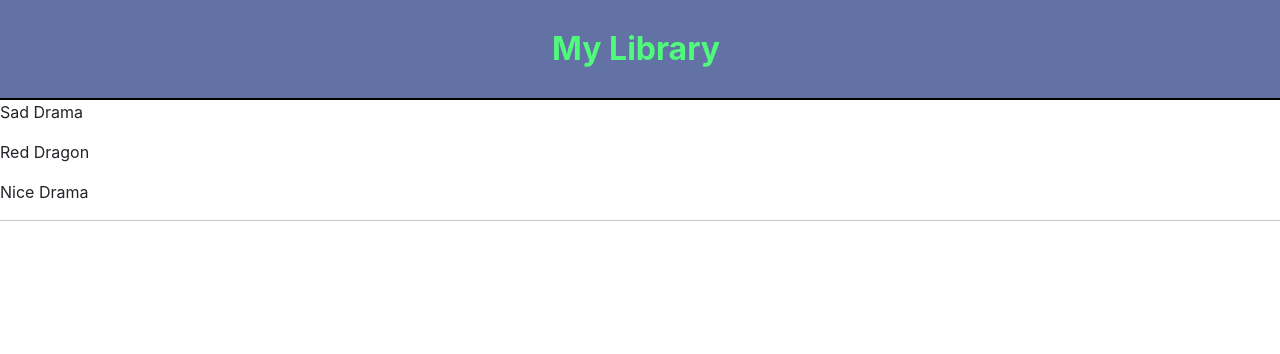
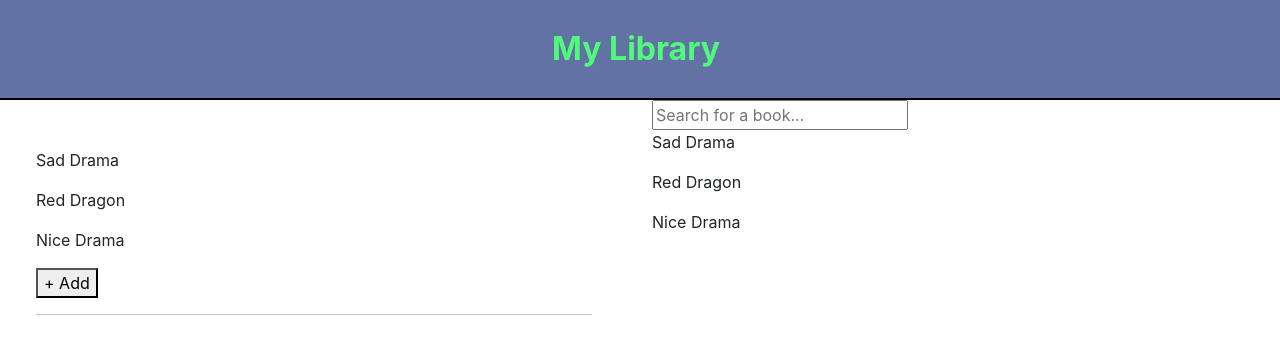
Before and after one commit to farashaeian/react-my-library, a React (Create React App) app: page / in a window 1280 px wide. Shown: the top 354 px of the page. Built offline with nearby package versions, Linux system fonts and the light colour scheme; some icons are missing.

Commit message:
try to add a searchbar

```diff
--- a/src/App.css
+++ b/src/App.css
@@ -6,3 +6,31 @@
     height: 100px;
     border-bottom: 2px solid black;
 }
+
+.searchbar form{
+    display: flex;
+  align-items: center;
+  justify-content: center;
+  margin-bottom: 1rem;
+  width: 100%;
+}
+
+.serachbar input[type="text"] {
+    padding: 0.5rem;
+    border-radius: 0.25rem;
+    border: none;
+    box-shadow: 0 1px 3px rgba(0, 0, 0, 0.2);
+    border: 1px solid rgba(0, 0, 0, 0.2);
+    width: 100%;
+    max-width: 250px;
+    margin-right: 0.5rem;
+  }
+
+ .searchbar button[type="submit"] {
+    padding: 0.5rem;
+    background-color: #007bff;
+    color: #fff;
+    border: none;
+    border-radius: 0.25rem;
+    cursor: pointer;
+  }
--- a/src/components/Books.jsx
+++ b/src/components/Books.jsx
@@ -1,5 +1,6 @@
 import React, { useState } from 'react';
 import Book from "./Book";
+// import SearchBar from './SearchBar';
 
 const Books = () => {
 
@@ -9,23 +10,30 @@ const Books = () => {
             'Author': 'Jck Black',
             "Publisher": 'Store',
             'Genre': 'drama',
-            "Prices": '40'
+            "Prices": '40',
+            "Borowers": ['Jack', 'Human', 'Jhon']
         },
         {
             "Name": 'Red Dragon',
             "Author": 'William Hook',
             "Publisher": 'Potters',
             "Genre": 'Fiction',
-            "Prices": '20'
+            "Prices": '20',
+            "Borowers": []
         },
         {
             "Name": 'Nice Drama',
             "Author": 'Alex Been',
             "Publisher": 'Store',
             "Genre": 'drama',
-            "Prices": '35'
+            "Prices": '35',
+            "Borowers": ['Jack', 'Human']
         }
     ];
+
+    const [searchTerm, setSearchTerm] = useState('');
+
+    // const [filteredData, setFilteredData] = useState(BooksList);
 
     const [selectedBook, setSelectedBook] = useState();
 
@@ -33,13 +41,60 @@ const Books = () => {
         setSelectedBook(book);
     };
 
+    const handleSearch = (event) => {
+        setSearchTerm(event.target.value);
+        setSelectedBook(null); // Clear selected book when performing a new search
+    };
+
+    // Filter books based on the search term
+    const filteredBooks = BooksList.filter((book) =>
+        book.Name.toLowerCase().includes(searchTerm.toLowerCase())
+    );
+
     return (
         <>
-            {BooksList.map((item, index) =>
-                <p key={index} onClick={() => showBook(item)}>{item.Name}</p>
-            )}
-            <hr />
-            {selectedBook && <Book book={selectedBook} />}
+            <div className='row'>
+                <div className='p-5 col-6'>
+                    {/* <SearchBar
+                        data={BooksList}
+                        setFilteredData={setFilteredData} />
+                    <br /> */}
+                    {BooksList.map((item, index) =>
+                        <p key={index} onClick={() => showBook(item)}>{item.Name}</p>
+                    )}
+                    <div>
+                        <button>+ Add</button>
+                    </div>
+                    <hr />
+                    {selectedBook && <Book book={selectedBook} />}
+                </div>
+                <div className='col-6'>
+                    <div>
+                        {/* Search bar */}
+                        <input
+                            type="text"
+                            placeholder="Search for a book..."
+                            value={searchTerm}
+                            onChange={handleSearch}
+                        />
+
+                        {/* Display search results */}
+                        {filteredBooks.map((item, index) => (
+                            <p key={index} onClick={() => showBook(item)}>
+                                {item.Name}
+                            </p>
+                        ))}
+
+                        {/* Conditionally render the Book component if selectedBook is not null */}
+                        {selectedBook && <Book book={selectedBook} />}
+                    </div>
+                    {/* {filteredData.map((item) => (
+                        <div key={item.id}>
+                            <div>{item.Name}</div>
+                        </div>
+                    ))} */}
+                </div>
+            </div>
         </>
     );
 }
--- /dev/null
+++ b/src/components/SearchBar.jsx
@@ -0,0 +1,38 @@
+import React, { useState } from 'react';
+
+
+const SearchBar = () => {
+
+    const [searchQuery, setSearchQuery] = useState('');
+
+    const handleSearchInputChange = (event) => {
+        setSearchQuery(event.target.value);
+    }
+
+    const handleSearchSubmit = (event) => {
+        event.preventDefault();
+        console.log(`Searching for: ${searchQuery}`);
+        // Add your search functionality here:
+        // const filteredData = BooksList.filter((item) => {
+        //     return item.Name.toLowerCase().includes(searchQuery.toLowerCase());
+        // });
+        // setFilteredData(filteredData);
+    }
+
+    return (
+        <>
+            <form onSubmit={handleSearchSubmit}>
+                <input
+                    type="text"
+                    placeholder="Search..."
+                    value={searchQuery}
+                    onChange={handleSearchInputChange}
+                />
+                <button type="submit"><i className="fa fa-search" /></button>
+            </form>
+        </>
+    );
+
+}
+
+export default SearchBar;
--- a/src/components/index.jsx
+++ b/src/components/index.jsx
@@ -1,3 +1,4 @@
 export {default as Navbar} from "./Navbar";
 export {default as Book} from "./Book";
+export {default as SearchBar} from "./SearchBar";
 export {default as Books} from "./Books";
```
